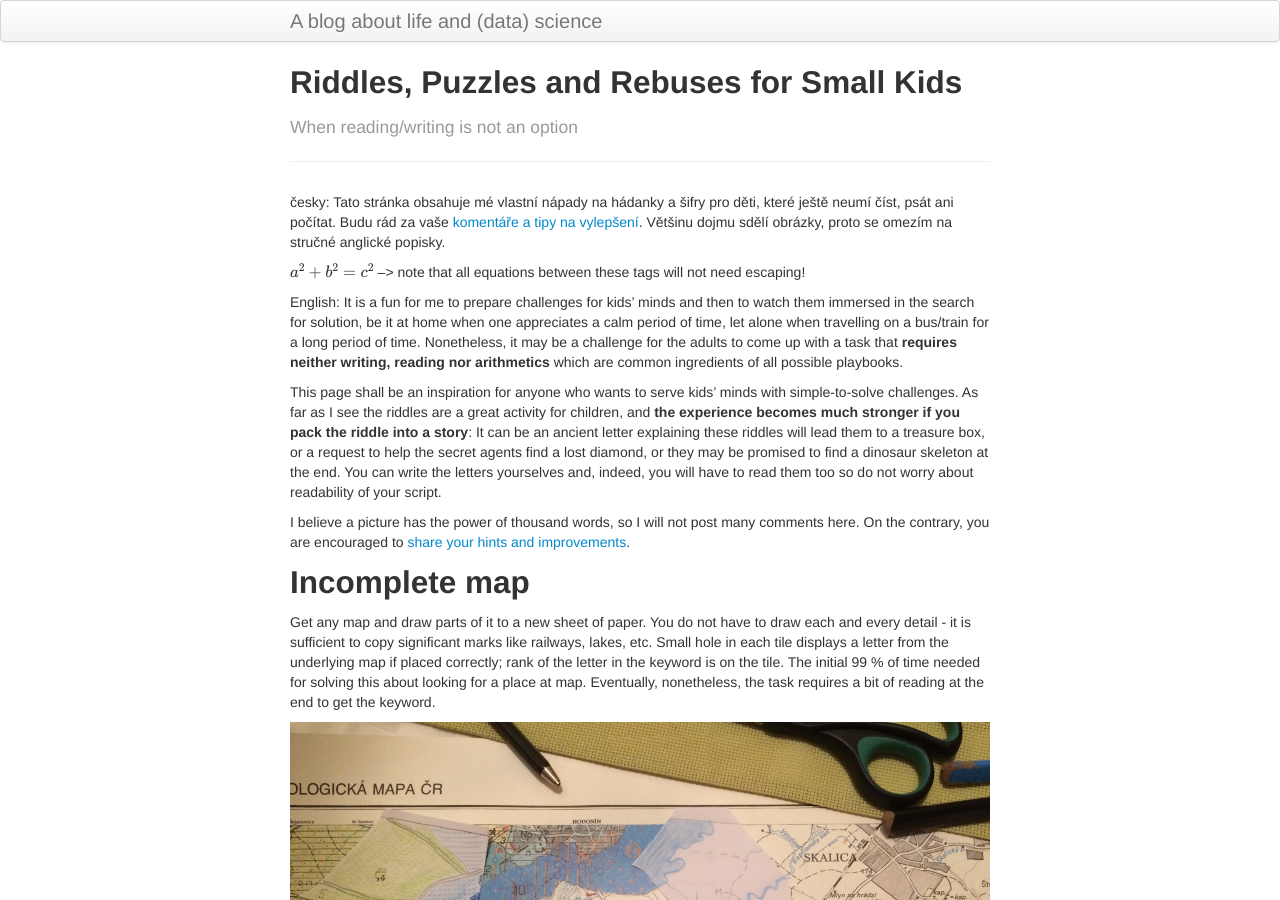
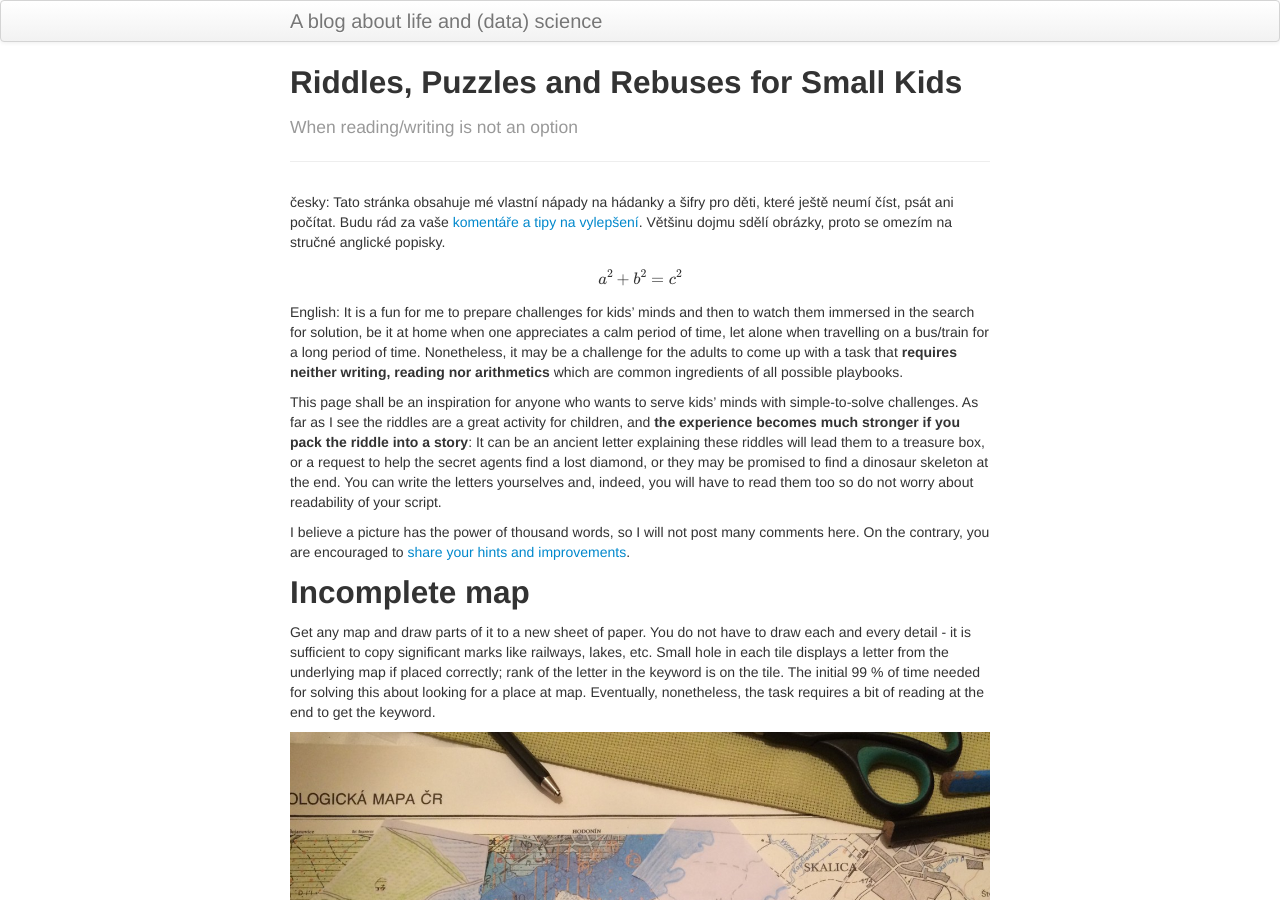
Before and after one commit to vojtech-filipec/vojtech-filipec.github.io, a Jekyll site: the page built from pages/quizes.md, in a window 1280 px wide and 900 px high. Built offline with Jekyll 4.4.1, drawn with Linux system fonts in a browser that asks for light colours; formulas are drawn with MathJax 3.

Commit message:
Update quizes.md

```diff
--- a/pages/quizes.md
+++ b/pages/quizes.md
@@ -8,7 +8,7 @@ tagline: When reading/writing is not an option
 česky: Tato stránka obsahuje mé vlastní nápady na hádanky a šifry pro děti, které ještě neumí číst, psát ani počítat. Budu rád za vaše [komentáře a tipy na vylepšení](https://github.com/vojtech-filipec/vojtech-filipec.github.io/issues/new). Většinu dojmu sdělí obrázky, proto se omezím na stručné anglické popisky.
 
  {% raw %}
-  $$a^2 + b^2 = c^2$$ --> note that all equations between these tags will not need escaping!
+  $$a^2 + b^2 = c^2$$
  {% endraw %}
 
 English: It is a fun for me to prepare challenges for kids’ minds and then to watch them immersed in the search for solution, be it at home when one appreciates a calm period of time, let alone when travelling on a bus/train for a long period of time. Nonetheless, it may be a challenge for the adults to come up with a task that **requires neither writing, reading nor arithmetics** which are common ingredients of all possible playbooks.
```
